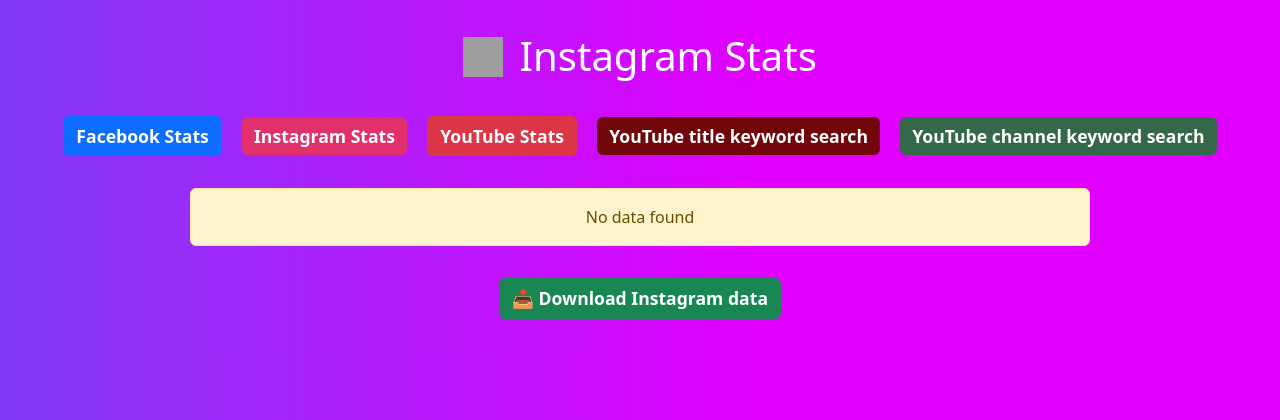
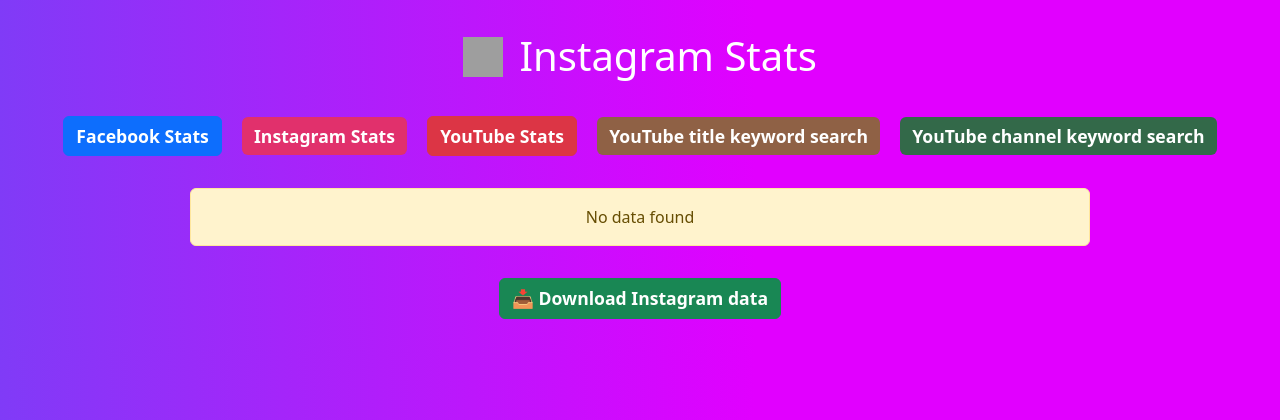
Before and after one commit to NasirMehmood12/keywords_research, a Flask app: page /instagram in a window 1280 px wide. Shown: the top 420 px of the page. Run offline with Flask 3, Linux system fonts and the light colour scheme; data that the repository does not hold is empty; some libraries are stand-ins or nearby versions; grey boxes are pictures that could not be loaded.

Commit message:
Update instagram.html

```diff
--- a/templates/instagram.html
+++ b/templates/instagram.html
@@ -43,7 +43,7 @@
             Instagram Stats
         </a>
         <a href="/youtube" class="btn btn-danger mx-2" style="font-size: 1.1rem; font-weight: 563;">YouTube Stats</a>
-        <a href="/search-top-videos" class="btn mx-2" style="background-color: #700609; color: white; border: none;font-size: 1.1rem; font-weight: 563;">
+        <a href="/search-top-videos" class="btn mx-2" style="background-color: #8f6145; color: white; border: none;font-size: 1.1rem; font-weight: 563;">
             YouTube title keyword search
         </a>
 
@@ -57,6 +57,7 @@
             YouTube channel wise stats
         </a> -->
     </div>
+
     <div class="table-container">
         {% if error %}
             <div class="alert alert-warning text-center">{{ error }}</div>
```
